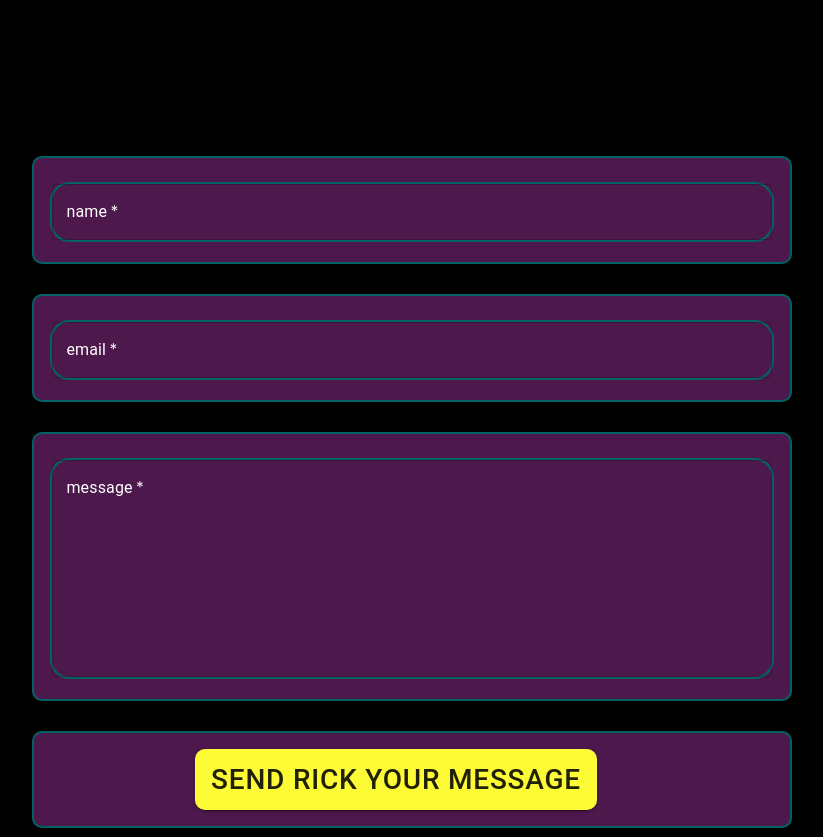
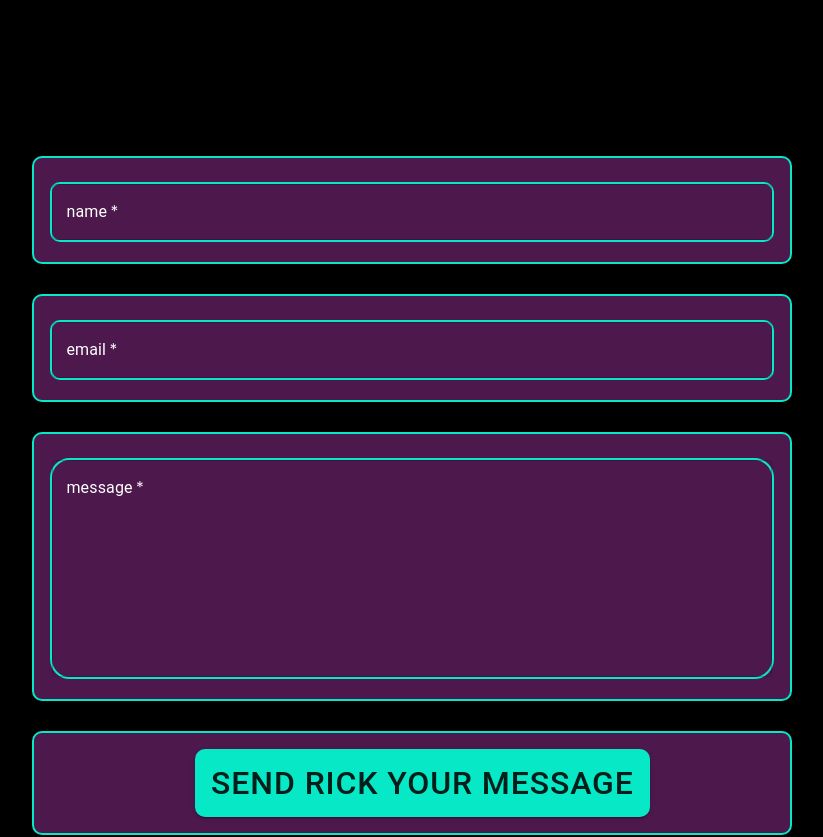
Before and after one commit to RStuckey1/RichardStuckey, a React (Vite) app: page /Contact in a window 1280 px wide. Shown: the part 560-1397 px from the top of the page, without its empty margins (228-1051 px from the left). Built offline with nearby package versions, Linux system fonts and the light colour scheme.

Commit message:
routing issue

```diff
--- a/src/Pages/Contact.jsx
+++ b/src/Pages/Contact.jsx
@@ -14,12 +14,9 @@ import '../index.css';
 
 const Item = styled(Paper)(({ theme }) => ({
     backgroundColor: '#4D194D',
-    backdropFilter: 'blur(50px)',
-    boxshadow: '0 4px 8px 0 rgba(0, 0, 0, 0.2), 0 6px 20px 0 rgba(0, 0, 0, 0.19)',
-    ...theme.typography.body2,
     padding: theme.spacing(2),
     borderRadius: '10px',
-    border: '2px solid #006466',
+    border: '2px solid #06E8C6',
     margin: '30px',
     textAlign: 'center',
 }),
@@ -31,7 +28,7 @@ const theme = createTheme({
             main: "#83cbc7"
         },
         secondary: {
-            main: "#FDFA36"
+            main: "#06E8C6"
         },
     }
 });
@@ -79,7 +76,6 @@ export const Contact = () => {
             </div>
             <Box
                 component="contactForm"
-                sx={{ '& .MultiTextField-root': { m: 2, width: '50ch' } }}
                 display="flex"
                 justifyContent="center"
                 alignItems="center"
@@ -104,7 +100,7 @@ export const Contact = () => {
                                     name='from_name'
                                     label="name"
                                     margin="dense"
-                                    sx={{ width: '100%', borderRadius: '20px', border: '2px solid #006466' }}
+                                    sx={{ width: '100%', borderRadius: '10px', border: '2px solid #06E8C6' }}
                                     InputColor='#4d194d'
                                 />
                             </Item>
@@ -115,7 +111,7 @@ export const Contact = () => {
                                     name='email_from'
                                     label="email"
                                     margin="dense"
-                                    sx={{ width: '100%', borderRadius: '20px', border: '2px solid #006466' }}
+                                    sx={{ width: '100%', borderRadius: '10px', border: '2px solid #06E8C6' }}
                                 />
                             </Item>
                             <Item>
@@ -127,7 +123,7 @@ export const Contact = () => {
                                     multiline
                                     minRows={8}
                                     margin="dense"
-                                    sx={{ width: '100%', borderRadius: '20px', border: '2px solid #006466' }}
+                                    sx={{ width: '100%', borderRadius: '20px', border: '2px solid #06E8C6' }}
                                 />
                             </Item>
                             <Item>
--- a/src/Pages/FlowMeters.jsx
+++ b/src/Pages/FlowMeters.jsx
@@ -11,7 +11,7 @@ function FlowMeters() {
             <div className="flowMeters">
                 <h1> Penguin Flowmeter Upgrade</h1>
                 <h2>Kansas City Zoo and Aquarium</h2>
-                <p>This 120,000 gallon cold penguin exhibit had 6 sandfilters stacked in 3 groups and flowed 400-600GPM(Gallons Per Minute) or saltwater, each.
+                <p>This 120,000 gallon cold penguin exhibit had 6 sandfilters stacked in 3 groups and each filter moved 400-600GPM(Gallons Per Minute) of saltwater.
                     When the flowmeters were installed they only had local displays and were difficult to read because they were hard
                     to safely access. These flowmeters had to be recorded 2x per day and many other times during cleaning of the filters.
                 </p>
--- a/src/Pages/Home.css
+++ b/src/Pages/Home.css
@@ -71,7 +71,7 @@ ul.b>li {
 
 div.strobe {
     width: 30%;
-    background-color: #4d194d;
+    background-color:  #42047e;
     animation-name: changing;
     animation-duration: 6s;
     animation-direction: alternate;
@@ -79,12 +79,12 @@ div.strobe {
     animation-iteration-count: infinite;
     border-radius: 5%;
     margin: 2%;
-    box-shadow: -8px 12px 15px 0 rgba(190, 189, 189, 0.685), 0 6px 20px 0 rgba(247, 247, 247, 0.575)
+    box-shadow: -8px 6px 15px 0 #ff17e4, 0 6px 20px 0 #4d194d
 }
 
 div.strobe1 {
     width: 30%;
-    background-color: #4d194d;
+    background-color:  #42047e;
     animation-name: changing;
     animation-duration: 6s;
     animation-delay: 2s;
@@ -93,12 +93,12 @@ div.strobe1 {
     animation-iteration-count: infinite;
     border-radius: 5%;
     margin: 2%;
-    box-shadow: 0 12px 15px 0 rgba(190, 189, 189, 0.685), 0 6px 20px 0 rgba(247, 247, 247, 0.575)
+    box-shadow: 0 6px 15px 0 #ff17e4, 0 8px 20px 0 #4d194d
 }
 
 div.strobe2 {
     width: 30%;
-    background-color: #4d194d;
+    background-color:  #42047e;
     animation-name: changing;
     animation-duration: 6s;
     animation-delay: 4s;
@@ -107,7 +107,8 @@ div.strobe2 {
     animation-iteration-count: infinite;
     border-radius: 5%;
     margin: 2%;
-    box-shadow: 8px 12px 15px 0 rgba(190, 189, 189, 0.685), 0 6px 20px 0 rgba(247, 247, 247, 0.575)
+    box-shadow: 6px 6px 15px 0 #ff17e4, 0 6px 20px 0 #4d194d
+
 }
 
 @keyframes changing {
--- a/src/Pages/Resume.jsx
+++ b/src/Pages/Resume.jsx
@@ -190,7 +190,7 @@ function Resume() {
                 <div className="WorkHighlights">
                     <h1>Resume</h1>
                     <h3>
-                        <Link to="/List" target="_blank">Click to see Rick's Portfolio</Link>
+                        <Link to="/List">Click to see Rick's Portfolio</Link>
                     </h3>
                     <br></br>
                     <h2>Work Experience Highlights</h2>
--- a/src/index.css
+++ b/src/index.css
@@ -88,17 +88,8 @@ contactForm {
 
   display: flex;
   justify-content: space-between;
-  max-width: 80%;
-  max-height: 75%;
   margin:10%;
-  border-radius: 30px;
   align-items: center;
-  color: #ffffff;
-  background-color: rgba(0, 0, 0, 0);
-  backdrop-filter: blur(50px);
-  box-shadow: 0 4px 8px 0 rgba(0, 0, 0, 0.2), 0 6px 20px 0 rgba(0, 0, 0, 0.19);
-  position: sticky;
-  top: 0;
 }
 
 #root > div.portfolio-app > div:nth-child(1) > contactform > div > form > div:nth-child(4) > button {
@@ -160,13 +151,7 @@ img.linkedinIcon {
   color: #ffffff;
 }
 
-#root > div.portfolio-app > div:nth-child(1) > contactform > div > form > div:nth-child(1) > div > div {
-  color:aliceblue
-}
 
-#root > div.portfolio-app > div:nth-child(1) > contactform > div > form > div:nth-child(1) > div {
-  color:aliceblue
-}
 
 .information {
   display: flex;
```
Also changed, not shown: 1 other file (tests, documents, lock files or other folders).
